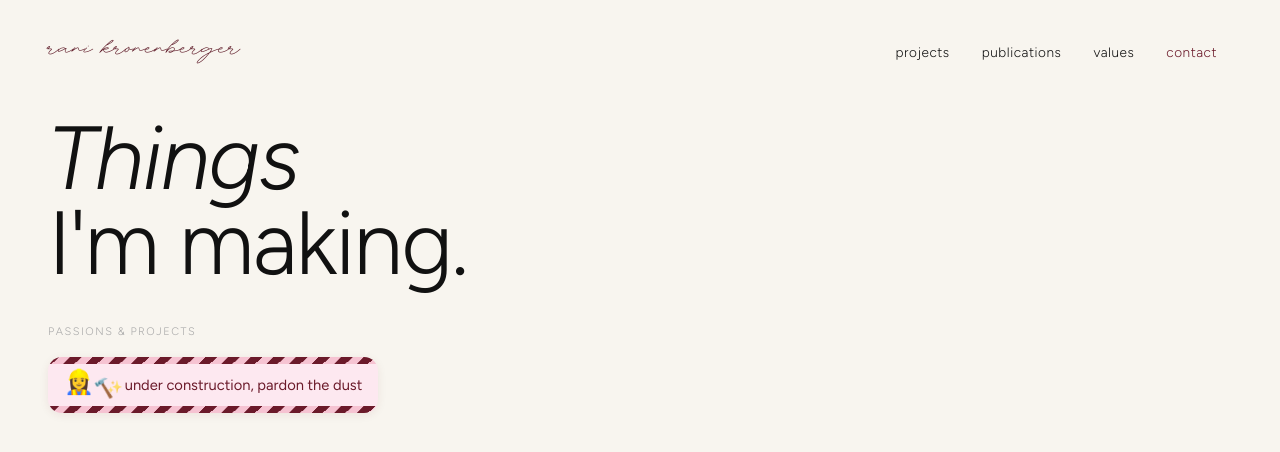
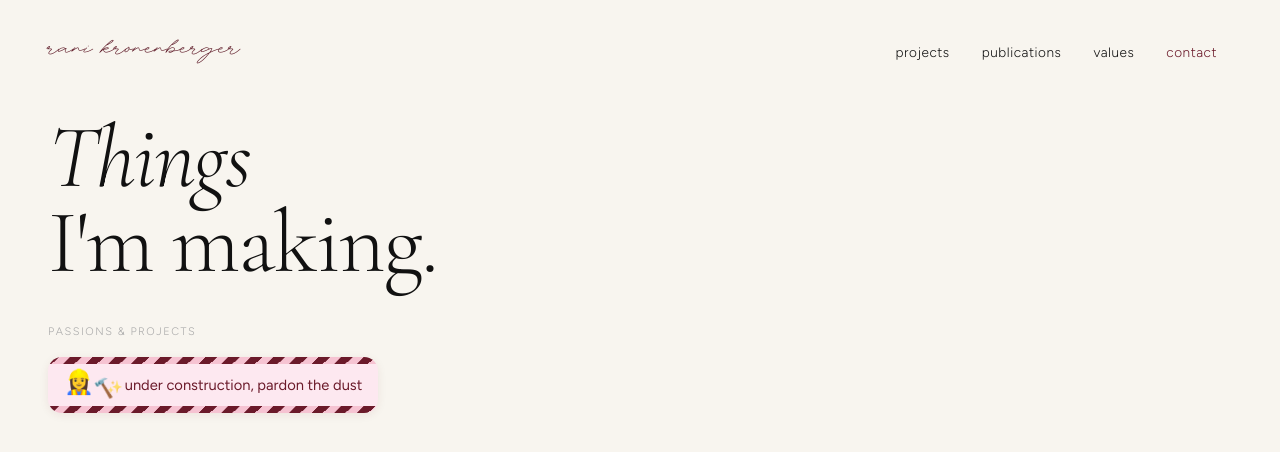
Before and after one commit to ranikronenberger-ai/RANIKRONENBERGER, a plain HTML site: page projects.html in a window 1280 px wide. Drawn offline with nearby package versions, Linux system fonts and the light colour scheme.

Commit message:
Projects heading in Cormorant Garamond to match publications and values
Co-Authored-By: Claude Opus 5.5 <noreply@anthropic.com>

```diff
--- a/projects.html
+++ b/projects.html
@@ -64,7 +64,7 @@
     }
 
     h1 {
-      font-family: 'Figtree', sans-serif;
+      font-family: 'Cormorant Garamond', Georgia, serif;
       font-size: clamp(3.5rem, 7vw, 7rem);
       font-weight: 300;
       line-height: 0.95;
```
